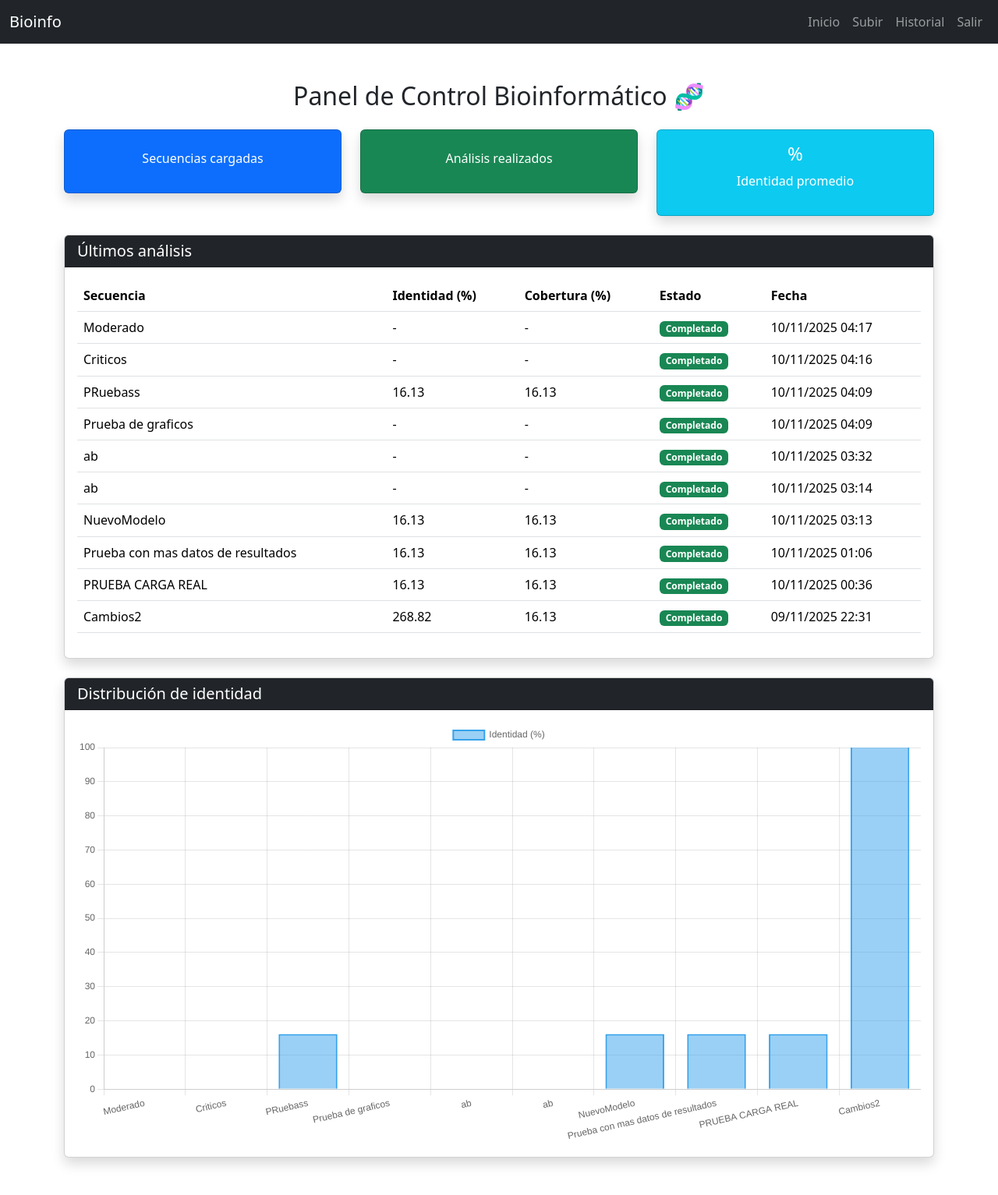
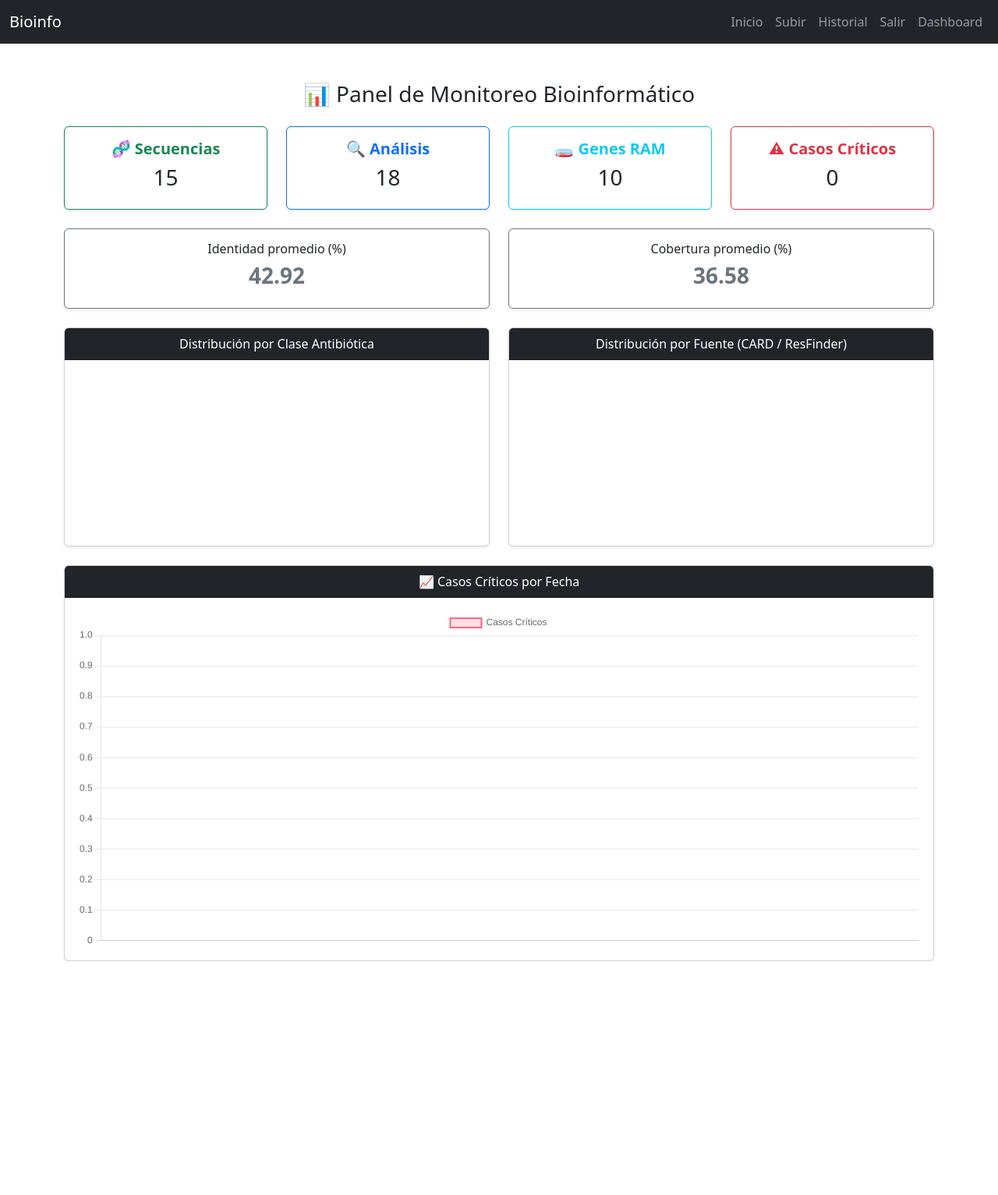
Before and after one commit to Sebasti4nfv/Bioproject_grupo2, a Django app: page / in a window 1280 px wide. Shown: the whole page at 78% size. After the commit the page ends 1233 px from the top, so only its background shows below. Run offline with Django 5.2, Linux system fonts and the light colour scheme; a user stored in the database is signed in; data comes from the database, SQL or seed files in the repository; both versions use the stored data as it was after the commit; a map, chart or similar area stays blank.

Commit message:
Cambio de dashboard y descarga en csv, agregado de historial

```diff
--- /dev/null
+++ b/analisis/constants.py
@@ -0,0 +1,3 @@
+# analisis/constants.py
+HIGH_IDENTITY = 90.0
+HIGH_COVERAGE = 80.0
--- a/analisis/templates/analisis/base.html
+++ b/analisis/templates/analisis/base.html
@@ -16,6 +16,7 @@
         <li class="nav-item"><a href="{% url 'upload' %}" class="nav-link">Subir</a></li>
         <li class="nav-item"><a href="{% url 'historial' %}" class="nav-link">Historial</a></li>
         <li class="nav-item"><a href="{% url 'logout' %}" class="nav-link">Salir</a></li>
+        <li class="nav-item"><a href="{% url 'dashboard' %}" class="nav-link">Dashboard</a></li>
 
         {% else %}
         <li class="nav-item"><a href="{% url 'login' %}" class="nav-link">Login</a></li>
--- a/analisis/templates/analisis/dashboard.html
+++ b/analisis/templates/analisis/dashboard.html
@@ -1,107 +1,168 @@
 {% extends "analisis/base.html" %}
 {% block content %}
-<div class="container my-5">
-  <h2 class="mb-4 text-center">Panel de Control Bioinformático 🧬</h2>
+<div class="container mt-5">
+
+  <h3 class="mb-4 text-center">📊 Panel de Monitoreo Bioinformático</h3>
 
   <!-- KPIs -->
   <div class="row text-center mb-4">
-    <div class="col-md-4">
-      <div class="card bg-primary text-white shadow">
+    <div class="col-md-3">
+      <div class="card shadow-sm border-success">
         <div class="card-body">
-          <h4>{{ total_sequences }}</h4>
-          <p>Secuencias cargadas</p>
+          <h5 class="text-success fw-bold">🧬 Secuencias</h5>
+          <h3>{{ total_sequences }}</h3>
         </div>
       </div>
     </div>
-    <div class="col-md-4">
-      <div class="card bg-success text-white shadow">
+    <div class="col-md-3">
+      <div class="card shadow-sm border-primary">
         <div class="card-body">
-          <h4>{{ total_jobs }}</h4>
-          <p>Análisis realizados</p>
+          <h5 class="text-primary fw-bold">🔍 Análisis</h5>
+          <h3>{{ total_jobs }}</h3>
         </div>
       </div>
     </div>
-    <div class="col-md-4">
-      <div class="card bg-info text-white shadow">
+    <div class="col-md-3">
+      <div class="card shadow-sm border-info">
         <div class="card-body">
-          <h4>{{ avg_identity }}%</h4>
-          <p>Identidad promedio</p>
+          <h5 class="text-info fw-bold">🧫 Genes RAM</h5>
+          <h3>{{ total_genes }}</h3>
+        </div>
+      </div>
+    </div>
+    <div class="col-md-3">
+      <div class="card shadow-sm border-danger">
+        <div class="card-body">
+          <h5 class="text-danger fw-bold">⚠ Casos Críticos</h5>
+          <h3>{{ high_risk }}</h3>
         </div>
       </div>
     </div>
   </div>
 
-  <!-- Tabla de últimos análisis -->
-  <div class="card shadow mb-4">
-    <div class="card-header bg-dark text-white">
-      <h5 class="m-0">Últimos análisis</h5>
+  <!-- Promedios -->
+  <div class="row text-center mb-4">
+    <div class="col-md-6">
+      <div class="card shadow-sm border-secondary">
+        <div class="card-body">
+          <h6>Identidad promedio (%)</h6>
+          <h3 class="text-secondary fw-bold">{{ avg_identity }}</h3>
+        </div>
+      </div>
     </div>
-    <div class="card-body">
-      {% if jobs %}
-      <table class="table table-hover align-middle">
-        <thead>
-          <tr>
-            <th>Secuencia</th>
-            <th>Identidad (%)</th>
-            <th>Cobertura (%)</th>
-            <th>Estado</th>
-            <th>Fecha</th>
-          </tr>
-        </thead>
-        <tbody>
-          {% for job in jobs %}
-          <tr>
-            <td>{{ job.sequence.name }}</td>
-            <td>{{ job.identity_pct|default:"-" }}</td>
-            <td>{{ job.coverage_pct|default:"-" }}</td>
-            <td>
-              {% if job.status == "DONE" %}
-              <span class="badge bg-success">Completado</span>
-              {% elif job.status == "RUNNING" %}
-              <span class="badge bg-warning text-dark">Ejecutando</span>
-              {% else %}
-              <span class="badge bg-danger">Error</span>
-              {% endif %}
-            </td>
-            <td>{{ job.created_at|date:"d/m/Y H:i" }}</td>
-          </tr>
-          {% endfor %}
-        </tbody>
-      </table>
-      {% else %}
-      <p class="text-center text-muted">Aún no hay análisis realizados.</p>
-      {% endif %}
+    <div class="col-md-6">
+      <div class="card shadow-sm border-secondary">
+        <div class="card-body">
+          <h6>Cobertura promedio (%)</h6>
+          <h3 class="text-secondary fw-bold">{{ avg_coverage }}</h3>
+        </div>
+      </div>
     </div>
   </div>
 
-  <!-- Gráfico de identidad -->
-  <div class="card shadow mb-5">
-    <div class="card-header bg-dark text-white">
-      <h5 class="m-0">Distribución de identidad</h5>
+  <!-- Gráficos -->
+  <div class="row mt-4">
+    <div class="col-md-6">
+      <div class="card shadow-sm">
+        <div class="card-header bg-dark text-white text-center">Distribución por Clase Antibiótica</div>
+        <div class="card-body">
+          <canvas id="classChart" height="200"></canvas>
+        </div>
+      </div>
     </div>
-    <div class="card-body">
-      <canvas id="identityChart"></canvas>
+    <div class="col-md-6">
+      <div class="card shadow-sm">
+        <div class="card-header bg-dark text-white text-center">Distribución por Fuente (CARD / ResFinder)</div>
+        <div class="card-body">
+          <canvas id="sourceChart" height="200"></canvas>
+        </div>
+      </div>
     </div>
   </div>
+
+  <div class="col-md-12 mt-4">
+  <div class="card shadow-sm">
+    <div class="card-header bg-dark text-white text-center">📈 Casos Críticos por Fecha</div>
+    <div class="card-body">
+      <canvas id="riskChart" height="120"></canvas>
+    </div>
+  </div>
+  </div>
+
 </div>
 
+<!-- Chart.js -->
 <script src="https://cdn.jsdelivr.net/npm/chart.js"></script>
 <script>
-  const ctx = document.getElementById('identityChart');
-  const data = {
-    labels: [{% for job in jobs %}'{{ job.sequence.name }}',{% endfor %}],
-    datasets: [{
-      label: 'Identidad (%)',
-      data: [{% for job in jobs %}{{ job.identity_pct|default:0 }},{% endfor %}],
-      backgroundColor: 'rgba(54, 162, 235, 0.5)',
-      borderColor: 'rgba(54, 162, 235, 1)',
-      borderWidth: 2
-    }]
-  };
-  new Chart(ctx, {
+  const classData = {{ genes_by_class|safe }};
+  const classLabels = classData.map(item => item.antibiotic_class || "Sin clase");
+  const classCounts = classData.map(item => item.total);
+
+  const ctx1 = document.getElementById('classChart');
+  new Chart(ctx1, {
     type: 'bar',
-    data: data,
-    options: {scales: {y: {beginAtZero: true, max: 100}}}
+    data: {
+      labels: classLabels,
+      datasets: [{
+        label: 'Genes detectados',
+        data: classCounts,
+        backgroundColor: 'rgba(54, 162, 235, 0.6)',
+        borderColor: 'rgba(54, 162, 235, 1)',
+        borderWidth: 1
+      }]
+    },
+    options: { responsive: true, scales: { y: { beginAtZero: true } } }
+  });
+
+  const sourceData = {{ genes_by_source|safe }};
+  const sourceLabels = sourceData.map(item => item.source || "Desconocido");
+  const sourceCounts = sourceData.map(item => item.total);
+
+  const ctx2 = document.getElementById('sourceChart');
+  new Chart(ctx2, {
+    type: 'pie',
+    data: {
+      labels: sourceLabels,
+      datasets: [{
+        label: 'Distribución por fuente',
+        data: sourceCounts,
+        backgroundColor: [
+          'rgba(255, 99, 132, 0.6)',
+          'rgba(75, 192, 192, 0.6)',
+        ],
+        borderColor: '#fff',
+        borderWidth: 1
+      }]
+    },
+    options: { responsive: true }
+  });
+</script>
+<script>
+  const riskData = {{ cases_by_date|safe }};
+  const dates = riskData.map(item => item.date);
+  const counts = riskData.map(item => item.count);
+
+  const ctx3 = document.getElementById('riskChart');
+  new Chart(ctx3, {
+    type: 'line',
+    data: {
+      labels: dates,
+      datasets: [{
+        label: 'Casos Críticos',
+        data: counts,
+        borderColor: 'rgba(255, 99, 132, 1)',
+        backgroundColor: 'rgba(255, 99, 132, 0.2)',
+        borderWidth: 2,
+        fill: true,
+        tension: 0.4,
+        pointRadius: 4
+      }]
+    },
+    options: {
+      scales: { y: { beginAtZero: true } },
+      responsive: true,
+      plugins: { legend: { position: 'top' } }
+    }
   });
 </script>
 {% endblock %}
--- a/analisis/views.py
+++ b/analisis/views.py
@@ -1,3 +1,4 @@
+from django.db import models
 from django.shortcuts import render, redirect, get_object_or_404
 from django.contrib.auth.decorators import login_required
 from django.contrib import messages
@@ -6,22 +7,79 @@
 from django.utils.dateparse import parse_date
 from django.http import HttpResponse
 from .forms import SequenceUploadForm
-from .models import Sequence, AnalysisJob
+from .models import Sequence, AnalysisJob, DetectedGene
+from django.db.models.functions import TruncDate
+from django.db.models import Count
 from .services.analyzers import analyze_realistic
 from .services.reports import generar_pdf
+from .constants import HIGH_IDENTITY, HIGH_COVERAGE
 import csv
-
 
 @login_required
 def dashboard(request):
-    seqs = Sequence.objects.filter(owner=request.user).order_by("-created_at")
-    jobs = AnalysisJob.objects.filter(sequence__owner=request.user).order_by("-created_at")[:10]
-    kpis = {
-        "total_sequences": seqs.count(),
-        "total_jobs": AnalysisJob.objects.filter(sequence__owner=request.user).count(),
-        "avg_identity": round(AnalysisJob.objects.filter(sequence__owner=request.user, status="DONE").aggregate_avg("identity_pct") or 0, 2) if hasattr(AnalysisJob.objects, "aggregate_avg") else None
+    # Datos base
+    seqs = Sequence.objects.filter(owner=request.user)
+    jobs = AnalysisJob.objects.filter(sequence__owner=request.user)
+
+    # KPIs
+    total_sequences = seqs.count()
+    total_jobs = jobs.count()
+    total_genes = DetectedGene.objects.filter(job__in=jobs).count()
+
+    avg_identity = round(
+        jobs.filter(status="DONE").aggregate(models.Avg("identity_pct"))["identity_pct__avg"] or 0, 2
+    )
+    avg_coverage = round(
+        jobs.filter(status="DONE").aggregate(models.Avg("coverage_pct"))["coverage_pct__avg"] or 0, 2
+    )
+
+    high_risk = jobs.filter(risk_level="HIGH").count()
+    med_risk = jobs.filter(risk_level="MEDIUM").count()
+    low_risk = jobs.filter(risk_level="LOW").count()
+
+    # Inicializamos el diccionario antes de agregar los gráficos
+    context = {
+        "total_sequences": total_sequences,
+        "total_jobs": total_jobs,
+        "total_genes": total_genes,
+        "avg_identity": avg_identity,
+        "avg_coverage": avg_coverage,
+        "high_risk": high_risk,
+        "med_risk": med_risk,
+        "low_risk": low_risk,
     }
-    return render(request, "analisis/dashboard.html", {"seqs": seqs, "jobs": jobs, "kpis": kpis})
+
+    # 🔹 Distribución por clase antibiótica
+    genes_by_class = (
+        DetectedGene.objects.filter(job__in=jobs)
+        .values("antibiotic_class")
+        .annotate(total=models.Count("id"))
+        .order_by("-total")
+    )
+
+    # 🔹 Distribución por fuente (CARD / ResFinder)
+    genes_by_source = (
+        DetectedGene.objects.filter(job__in=jobs)
+        .values("source")
+        .annotate(total=models.Count("id"))
+        .order_by("-total")
+    )
+
+    # 🔹 Casos críticos por fecha
+    cases_by_date = (
+        jobs.filter(risk_level="HIGH")
+        .annotate(date=TruncDate("created_at"))
+        .values("date")
+        .annotate(count=Count("id"))
+        .order_by("date")
+    )
+
+    # Agregamos estos datos al contexto
+    context["genes_by_class"] = list(genes_by_class)
+    context["genes_by_source"] = list(genes_by_source)
+    context["cases_by_date"] = list(cases_by_date)
+
+    return render(request, "analisis/dashboard.html", context)
 
 @login_required
 def upload_sequence(request):
@@ -71,11 +129,15 @@
         job.status = "DONE"
         job.save()
 
-        # 🔹 Guardar los genes detectados en la BD
+        # Guardar genes y evaluar riesgo
         from .models import DetectedGene
+        high_risk_found = False
+
         for g in gene_results:
-            gene_name, matches, ident, cov = g
-            # Clasificación básica según identidad promedio
+            # g = (gene_name, matches, ident, cov, source, abx_class)
+            gene_name, matches, ident, cov, source, abx_class = g
+
+            # Clasificación por identidad (visual)
             if ident >= 90:
                 level = "Alta resistencia"
             elif ident >= 60:
@@ -84,18 +146,27 @@
                 level = "Baja resistencia"
             else:
                 level = "Sin resistencia"
+
+            # Reglas de alto riesgo (anomalía)
+            if ident >= HIGH_IDENTITY and cov >= HIGH_COVERAGE:
+                high_risk_found = True
+
             DetectedGene.objects.create(
                 job=job,
                 gene_name=gene_name,
+                source=source,
+                antibiotic_class=abx_class,
                 matches=matches,
                 identity=ident,
                 coverage=cov,
                 classification=level
             )
 
+        job.risk_level = "HIGH" if high_risk_found else ("MEDIUM" if identity>=60 else ("LOW" if identity>=30 else "NONE"))
+        job.save()
+
         messages.success(request, f"✅ Análisis completado: {identity}% identidad, {coverage}% cobertura")
         return redirect("resultados", pk=job.pk)
-
 
     except Exception as e:
         # Manejo de errores
@@ -130,6 +201,8 @@
     date_to = request.GET.get('date_to', '').strip()
     owner_scope = request.GET.get('owner_scope', 'mine')
 
+    # ⚙️ Nuevo: filtro por nivel de riesgo
+    risk = request.GET.get('risk', '').upper()
     # Base queryset
     jobs = AnalysisJob.objects.select_related('sequence').order_by('-created_at')
 
@@ -146,6 +219,10 @@
     # Filtro por estado
     if status in {'PENDING', 'RUNNING', 'DONE', 'ERROR'}:
         jobs = jobs.filter(status=status)
+
+    # ⚙️ Nuevo: filtrar por riesgo si fue seleccionado
+    if risk in {'NONE', 'LOW', 'MEDIUM', 'HIGH'}:
+        jobs = jobs.filter(risk_level=risk)
 
     # Filtro por fechas
     df = parse_date(date_from) if date_from else None
@@ -167,6 +244,7 @@
         "date_from": date_from,
         "date_to": date_to,
         "owner_scope": owner_scope,
+        "risk": risk, # 🔽 Nuevo
     })
 
 
--- a/plataforma_bioinfo/settings.py
+++ b/plataforma_bioinfo/settings.py
@@ -106,7 +106,7 @@
 
 LANGUAGE_CODE = 'en-us'
 
-TIME_ZONE = 'UTC'
+TIME_ZONE = 'America/Lima'
 
 USE_I18N = True
 
```
Also changed, not shown: analisis/management/commands/load_ram_data.py (added, +20 -0 lines), analisis/models.py (+18 -0 lines), analisis/services/analyzers.py (+15 -13 lines), analisis/templates/analisis/historial.html (+45 -20 lines), analisis/templates/analisis/resultados.html (+61 -14 lines), analisis/migrations/0003_resistancegene.py (added), analisis/migrations/0004_analysisjob_risk_level_detectedgene_antibiotic_class_and_more.py (added), db.sqlite3, 7 other files.
